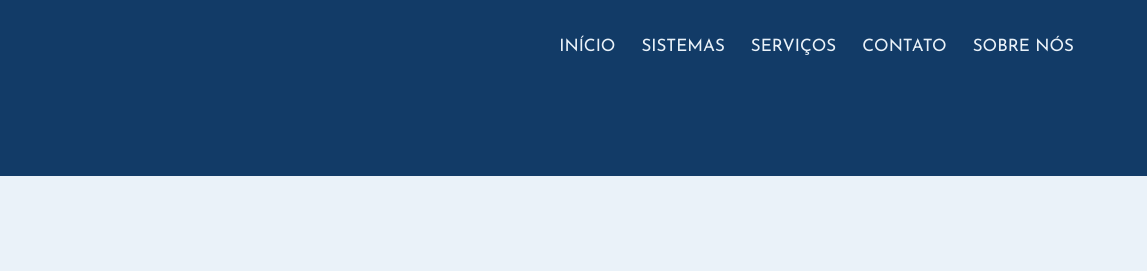
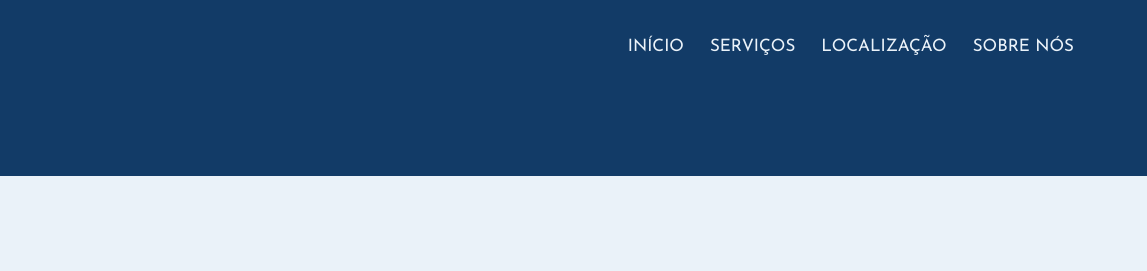
Before and after one commit to heitorborges2010/Trabalho-Final-Web, a plain HTML site: page sobre nos.html in a window 1280 px wide. Shown: the top 271 px of the page, 133-1280 px from the left. Drawn offline with Linux system fonts and the light colour scheme.

Commit message:
atualizando a parte das abas para o modelo final
Removed 'Sistemas' and 'Contato' links, added 'Localização' link.

```diff
--- a/sobre nos.html
+++ b/sobre nos.html
@@ -17,11 +17,11 @@
 	<nav id="menu">
 			<ol type="I" start="8">
 				<li><a href="inicio.html">Início</a></li>
-				<li><a href="Sistemas.html">Sistemas</a></li>
 				<li><a href="servicos.html">Serviços</a></li>
-				<li><a href="Contato.html">Contato</a></li>
+				<li><a href="localizacao.html">Localização</a></li>
 				<li><a href="sobre nos.html" class="ativo">Sobre Nós</a></li>
 			</ol>
+		</nav>
 		</nav>
 		</div>
 	</header>
```
